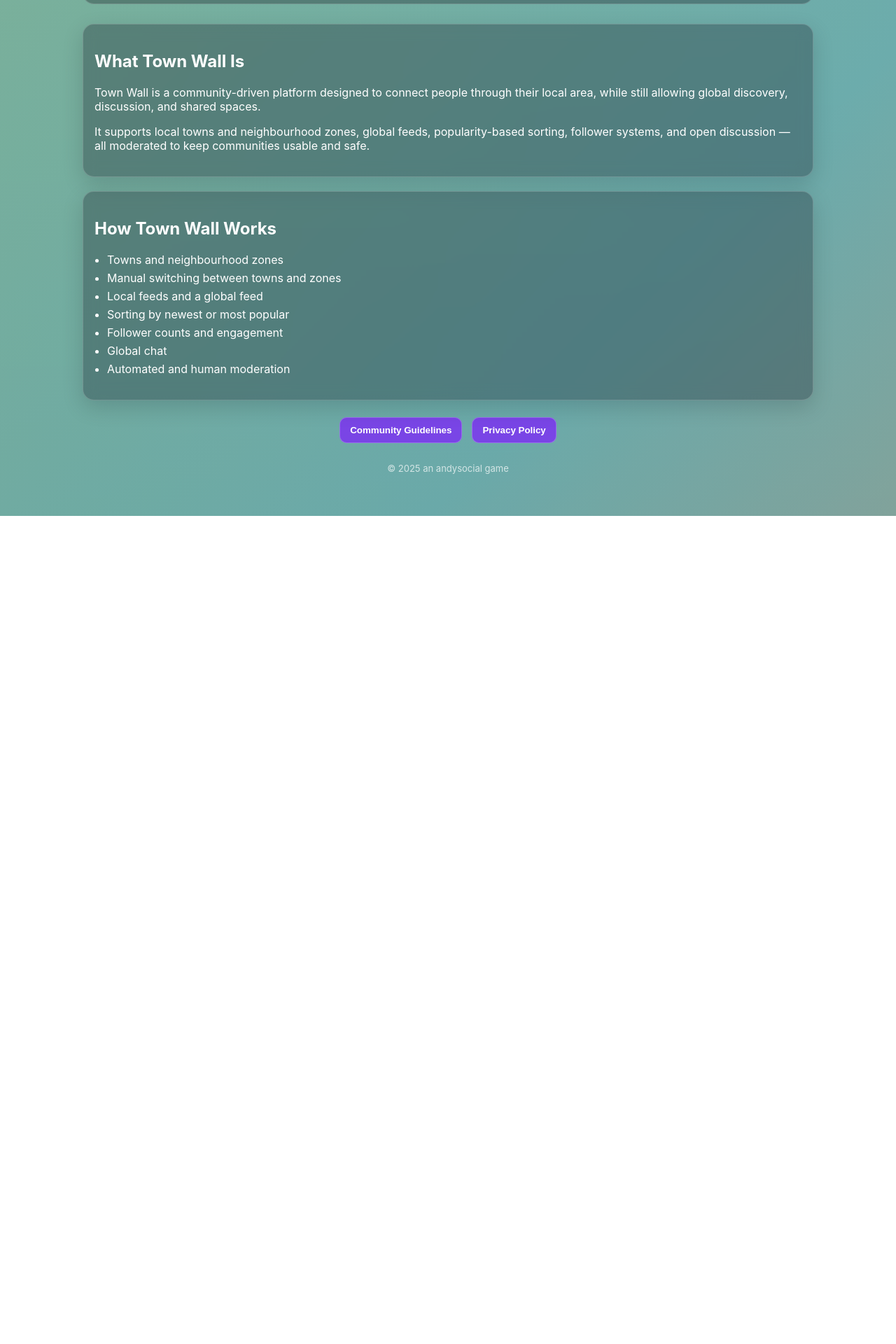
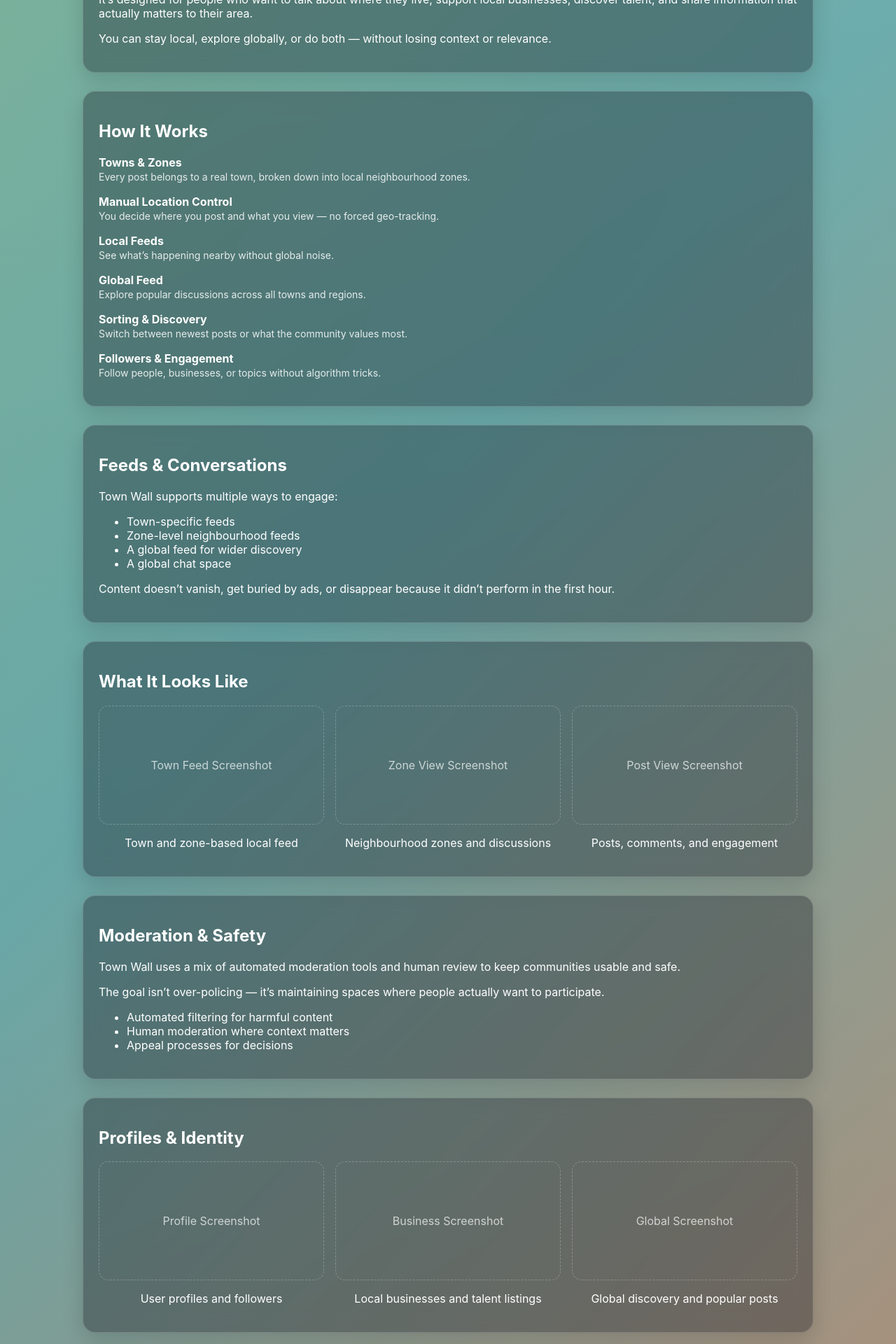
Before and after one commit to andyjxck/townwall33, a Next.js app: page / in a window 1280 px wide. Shown: the part 620-2540 px from the top of the page at 70% size. Before the commit the page ends 1357 px from the top, so only its background shows below. Built offline with nearby package versions, Linux system fonts and the light colour scheme.

Commit message:
Update index.jsx

```diff
--- a/pages/index.jsx
+++ b/pages/index.jsx
@@ -7,50 +7,188 @@
 
   return (
     <Layout>
-      {/* HERO */}
+      {/* ================= HERO ================= */}
       <section className="hero">
         <img
           src="https://ucarecdn.com/d8da2fdb-f7f4-4dcd-94fe-531c7a08fd51/-/format/auto/"
           alt="Town Wall logo"
           className="townwall-logo"
         />
+
         <h1 className="title">Town Wall</h1>
         <p className="subtitle">
-    A community platform built around real towns, zones, and shared spaces.
+          A community platform built around real towns, real zones,
+          and shared public spaces.
         </p>
       </section>
 
-
-      {/* ABOUT */}
+      {/* ================= INTRO ================= */}
       <section className="card">
         <h2>What Town Wall Is</h2>
         <p>
-          Town Wall is a community-driven platform designed to connect people
-          through their local area, while still allowing global discovery,
-          discussion, and shared spaces.
+          Town Wall is a location-first community platform. Instead of
+          algorithm-driven feeds and disappearing posts, everything on Town
+          Wall is anchored to real towns and neighbourhood zones.
         </p>
         <p>
-          It supports local towns and neighbourhood zones, global feeds,
-          popularity-based sorting, follower systems, and open discussion —
-          all moderated to keep communities usable and safe.
+          It’s designed for people who want to talk about where they live,
+          support local businesses, discover talent, and share information
+          that actually matters to their area.
+        </p>
+        <p>
+          You can stay local, explore globally, or do both — without losing
+          context or relevance.
         </p>
       </section>
 
-      {/* FEATURES */}
+      {/* ================= CORE MECHANICS ================= */}
       <section className="card">
-        <h2>How Town Wall Works</h2>
-        <ul>
-          <li>Towns and neighbourhood zones</li>
-          <li>Manual switching between towns and zones</li>
-          <li>Local feeds and a global feed</li>
-          <li>Sorting by newest or most popular</li>
-          <li>Follower counts and engagement</li>
-          <li>Global chat</li>
-          <li>Automated and human moderation</li>
+        <h2>How It Works</h2>
+
+        <ul className="feature-list">
+          <li>
+            <strong>Towns & Zones</strong>
+            <span>
+              Every post belongs to a real town, broken down into local
+              neighbourhood zones.
+            </span>
+          </li>
+
+          <li>
+            <strong>Manual Location Control</strong>
+            <span>
+              You decide where you post and what you view — no forced geo-tracking.
+            </span>
+          </li>
+
+          <li>
+            <strong>Local Feeds</strong>
+            <span>
+              See what’s happening nearby without global noise.
+            </span>
+          </li>
+
+          <li>
+            <strong>Global Feed</strong>
+            <span>
+              Explore popular discussions across all towns and regions.
+            </span>
+          </li>
+
+          <li>
+            <strong>Sorting & Discovery</strong>
+            <span>
+              Switch between newest posts or what the community values most.
+            </span>
+          </li>
+
+          <li>
+            <strong>Followers & Engagement</strong>
+            <span>
+              Follow people, businesses, or topics without algorithm tricks.
+            </span>
+          </li>
         </ul>
       </section>
 
-      {/* LEGAL BUTTONS */}
+      {/* ================= FEEDS ================= */}
+      <section className="card">
+        <h2>Feeds & Conversations</h2>
+        <p>
+          Town Wall supports multiple ways to engage:
+        </p>
+        <ul>
+          <li>Town-specific feeds</li>
+          <li>Zone-level neighbourhood feeds</li>
+          <li>A global feed for wider discovery</li>
+          <li>A global chat space</li>
+        </ul>
+        <p>
+          Content doesn’t vanish, get buried by ads, or disappear because it
+          didn’t perform in the first hour.
+        </p>
+      </section>
+
+      {/* ================= SCREENSHOTS ROW 1 ================= */}
+      <section className="card">
+        <h2>What It Looks Like</h2>
+
+        <div className="screenshots">
+          <div className="shot">
+            <div className="placeholder">Town Feed Screenshot</div>
+            <p>Town and zone-based local feed</p>
+          </div>
+
+          <div className="shot">
+            <div className="placeholder">Zone View Screenshot</div>
+            <p>Neighbourhood zones and discussions</p>
+          </div>
+
+          <div className="shot">
+            <div className="placeholder">Post View Screenshot</div>
+            <p>Posts, comments, and engagement</p>
+          </div>
+        </div>
+      </section>
+
+      {/* ================= MODERATION ================= */}
+      <section className="card">
+        <h2>Moderation & Safety</h2>
+        <p>
+          Town Wall uses a mix of automated moderation tools and human review
+          to keep communities usable and safe.
+        </p>
+        <p>
+          The goal isn’t over-policing — it’s maintaining spaces where people
+          actually want to participate.
+        </p>
+        <ul>
+          <li>Automated filtering for harmful content</li>
+          <li>Human moderation where context matters</li>
+          <li>Appeal processes for decisions</li>
+        </ul>
+      </section>
+
+      {/* ================= SCREENSHOTS ROW 2 ================= */}
+      <section className="card">
+        <h2>Profiles & Identity</h2>
+
+        <div className="screenshots">
+          <div className="shot">
+            <div className="placeholder">Profile Screenshot</div>
+            <p>User profiles and followers</p>
+          </div>
+
+          <div className="shot">
+            <div className="placeholder">Business Screenshot</div>
+            <p>Local businesses and talent listings</p>
+          </div>
+
+          <div className="shot">
+            <div className="placeholder">Global Screenshot</div>
+            <p>Global discovery and popular posts</p>
+          </div>
+        </div>
+      </section>
+
+      {/* ================= PHILOSOPHY ================= */}
+      <section className="card">
+        <h2>Why Town Wall Exists</h2>
+        <p>
+          Modern platforms optimise for engagement, not usefulness.
+          Town Wall exists to do the opposite.
+        </p>
+        <p>
+          It’s built for slower, more meaningful interaction — grounded in
+          real places and real communities.
+        </p>
+        <p>
+          No chasing trends. No shadowy algorithms. Just people, towns,
+          and shared spaces.
+        </p>
+      </section>
+
+      {/* ================= LEGAL ================= */}
       <section className="legal">
         <button onClick={() => setOpenModal("guidelines")}>
           Community Guidelines
@@ -60,141 +198,43 @@
         </button>
       </section>
 
-      {/* MODALS */}
+      {/* ================= MODALS ================= */}
       {openModal && (
         <div className="modal-backdrop" onClick={() => setOpenModal(null)}>
           <div className="modal" onClick={(e) => e.stopPropagation()}>
-            {/* COMMUNITY GUIDELINES */}
             {openModal === "guidelines" && (
               <>
                 <h3>Community Guidelines</h3>
 
-                <h4>The Rules of the Wall</h4>
                 <p>
-                  Town Wall is built on the idea that local communities are
-                  stronger when people talk to each other. It exists to
-                  celebrate local talent, support neighbourhood businesses,
-                  and keep people informed.
+                  Town Wall is built on respect, relevance, and local value.
+                  Harassment, hate speech, and abuse are not tolerated.
                 </p>
 
-                <h4>Be Neighbourly & Kind</h4>
                 <p>
-                  Treat others with the same respect you would give someone in
-                  person. There is zero tolerance for bullying, harassment,
-                  hate speech, or discrimination.
-                </p>
-
-                <h4>Quality Over Quantity</h4>
-                <p>
-                  Posts should add value. Context, useful information, and
-                  genuine discussion are encouraged. Low-effort or purely
-                  inflammatory posts may be removed.
-                </p>
-
-                <h4>Keep It Relevant</h4>
-                <p>
-                  Town Wall works best when content is relevant to towns,
-                  zones, or the wider community. Global topics are allowed,
-                  but relevance still matters.
-                </p>
-
-                <h4>Respect Privacy</h4>
-                <p>
-                  Do not post private contact details, addresses, or sensitive
-                  personal information without explicit permission.
-                </p>
-
-                <h4>Promotions & Hustles</h4>
-                <p>
-                  Local businesses and talent are welcome. Spammy, repetitive,
-                  or automated advertising will be removed.
-                </p>
-
-                <h4>No Misinformation</h4>
-                <p>
-                  Deliberately misleading or false information damages trust.
-                  Content flagged as significantly inaccurate may be removed.
-                </p>
-
-                <h4>Moderation</h4>
-                <p>
-                  Automated systems and moderators work together to keep the
-                  Wall usable. Content may be approved, held, or removed.
-                  Decisions can be appealed.
+                  Content should contribute positively to towns, zones, or
+                  the wider community.
                 </p>
 
                 <p className="footer">
-                  Together, let’s keep Town Wall useful, safe, and human.
+                  Let’s keep Town Wall useful, safe, and human.
                 </p>
               </>
             )}
 
-            {/* PRIVACY POLICY */}
             {openModal === "privacy" && (
               <>
                 <h3>Privacy Policy</h3>
 
-                <h4>1. Overview</h4>
                 <p>
-                  This policy explains how Town Wall handles information. By
-                  using the service, you agree to the terms below. The platform
-                  prioritises pseudonymity and data minimisation.
+                  Town Wall prioritises pseudonymity and minimal data collection.
                 </p>
 
-                <h4>2. Data We Do NOT Collect</h4>
                 <ul>
-                  <li>Legal names</li>
-                  <li>Email addresses</li>
-                  <li>Phone numbers</li>
-                  <li>Physical addresses</li>
-                  <li>Government IDs</li>
-                  <li>Precise GPS location data</li>
+                  <li>No real names required</li>
+                  <li>No email or phone number required</li>
+                  <li>No precise GPS tracking</li>
                 </ul>
-
-                <h4>3. Required Data</h4>
-                <p>
-                  The only required data is a username and a securely hashed
-                  password. This is used solely for authentication.
-                </p>
-
-                <h4>4. Public Content</h4>
-                <p>
-                  Posts, comments, images, and profile metadata are public by
-                  design. Anonymous posting removes public attribution but
-                  does not change how data is stored.
-                </p>
-
-                <h4>5. Third-Party Services</h4>
-                <p>
-                  Infrastructure and payments are handled by trusted providers
-                  such as Supabase, Stripe, and RevenueCat. Payment details are
-                  never stored directly by Town Wall.
-                </p>
-
-                <h4>6. Security & Recovery</h4>
-                <p>
-                  Passwords are cryptographically hashed. Forgotten credentials
-                  cannot be recovered without recovery codes. Loss of access
-                  may be permanent.
-                </p>
-
-                <h4>7. Service Provided As-Is</h4>
-                <p>
-                  The service is provided “as is” without guarantees of
-                  availability or reliability.
-                </p>
-
-                <h4>8. Limitation of Liability</h4>
-                <p>
-                  To the fullest extent permitted by law, the operator is not
-                  liable for indirect, incidental, or consequential damages.
-                </p>
-
-                <h4>9. Changes</h4>
-                <p>
-                  This policy may be updated. Continued use means acceptance of
-                  the revised terms.
-                </p>
 
                 <p className="footer">
                   Last updated: December 27, 2025
@@ -209,58 +249,96 @@
         </div>
       )}
 
-      {/* STYLES */}
+      {/* ================= STYLES ================= */}
       <style jsx>{`
         .hero {
           text-align: center;
-          margin-bottom: 28px;
+          margin-bottom: 42px;
+        }
+
+        .townwall-logo {
+          width: 90px;
+          margin-bottom: 14px;
         }
 
         .title {
-          font-size: 34px;
+          font-size: 38px;
           font-weight: 900;
         }
 
         .subtitle {
           opacity: 0.85;
-          margin-top: 6px;
+          margin-top: 10px;
         }
 
         .card {
-          margin-bottom: 20px;
-          padding: 18px 16px;
-          border-radius: 16px;
+          margin-bottom: 26px;
+          padding: 22px;
+          border-radius: 18px;
           border: 1px solid rgba(255,255,255,0.18);
-          background: rgba(10,10,22,0.28);
-          backdrop-filter: blur(10px);
+          background: rgba(10,10,22,0.32);
+          backdrop-filter: blur(12px);
         }
 
-        .card ul {
-          padding-left: 18px;
+        .feature-list {
+          list-style: none;
+          padding-left: 0;
           display: grid;
-          gap: 6px;
+          gap: 16px;
+        }
+
+        .feature-list li strong {
+          display: block;
+          font-weight: 700;
+        }
+
+        .feature-list li span {
+          font-size: 14px;
+          opacity: 0.85;
+        }
+
+        .screenshots {
+          display: grid;
+          grid-template-columns: repeat(auto-fit, minmax(180px, 1fr));
+          gap: 16px;
+        }
+
+        .shot {
+          text-align: center;
+        }
+
+        .placeholder {
+          height: 170px;
+          border-radius: 14px;
+          border: 1px dashed rgba(255,255,255,0.35);
+          display: flex;
+          align-items: center;
+          justify-content: center;
+          opacity: 0.7;
+          margin-bottom: 8px;
         }
 
         .legal {
           display: flex;
           justify-content: center;
-          gap: 14px;
-          margin-top: 24px;
+          gap: 16px;
+          margin: 36px 0;
         }
 
-        .legal button {
-          padding: 10px 14px;
-          border-radius: 10px;
-          border: 1px solid rgba(255,255,255,0.22);
+        .legal button,
+        .close {
+          padding: 12px 16px;
+          border-radius: 12px;
+          border: none;
           background: rgba(124,58,237,0.9);
           color: white;
-          font-weight: 600;
+          font-weight: 700;
         }
 
         .modal-backdrop {
           position: fixed;
           inset: 0;
-          background: rgba(0,0,0,0.7);
+          background: rgba(0,0,0,0.75);
           display: flex;
           justify-content: center;
           align-items: center;
@@ -270,42 +348,18 @@
         .modal {
           max-height: 80vh;
           overflow-y: auto;
-          width: 90%;
+          width: 92%;
           max-width: 640px;
-          background: rgba(10,10,22,0.95);
-          border-radius: 16px;
-          padding: 20px;
+          background: rgba(10,10,22,0.96);
+          border-radius: 18px;
+          padding: 22px;
           border: 1px solid rgba(255,255,255,0.18);
         }
 
-        .modal h3 {
-          margin-top: 0;
-          font-weight: 800;
-        }
-
-        .modal h4 {
+        .footer {
           margin-top: 18px;
-        }
-
-        .modal ul {
-          padding-left: 18px;
-        }
-
-        .footer {
-          margin-top: 20px;
           font-style: italic;
           opacity: 0.8;
-        }
-
-        .close {
-          margin-top: 20px;
-          width: 100%;
-          padding: 10px;
-          border-radius: 10px;
-          border: none;
-          background: rgba(124,58,237,0.9);
-          color: white;
-          font-weight: 700;
         }
       `}</style>
     </Layout>
```
Lines whose indentation alone changed are shown as unchanged.
